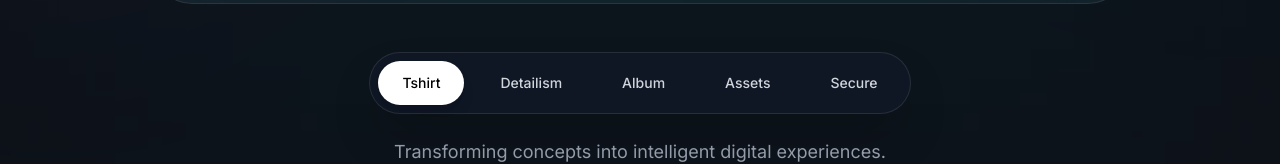
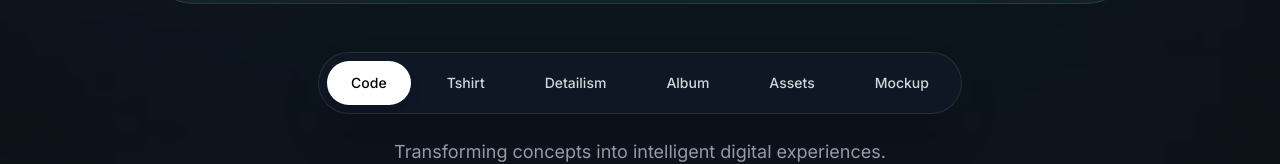
Before and after one commit to uixPhuke/portfolio, a Next.js app: page / in a window 1280 px wide. Shown: the part 1377-1541 px from the top of the page. Built offline with nearby package versions, Linux system fonts and the light colour scheme.

Commit message:
feat: update Showcase component tabs with new entries and rename for clarity

```diff
--- a/components/showcase.tsx
+++ b/components/showcase.tsx
@@ -13,6 +13,11 @@ export default function Showcase() {
    * Prevents first-switch flicker
    */
   const tabs = [
+    {
+      name: "Code",
+      image: "https://res.cloudinary.com/dsn8gtduk/image/upload/v1780589859/img6_finufz.webp",
+      card: "/img2.webp",
+    },
     {
       name: "Tshirt",
       image: "https://res.cloudinary.com/dsn8gtduk/image/upload/v1780589871/img1_hsa7du.webp",
@@ -34,7 +39,7 @@ export default function Showcase() {
       card: "/img2.webp",
     },
     {
-      name: "Secure",
+      name: "Mockup",
       image: "https://res.cloudinary.com/dsn8gtduk/image/upload/v1780589859/img3_oi7ove.webp",
       card: "/img1.webp",
     },
```
